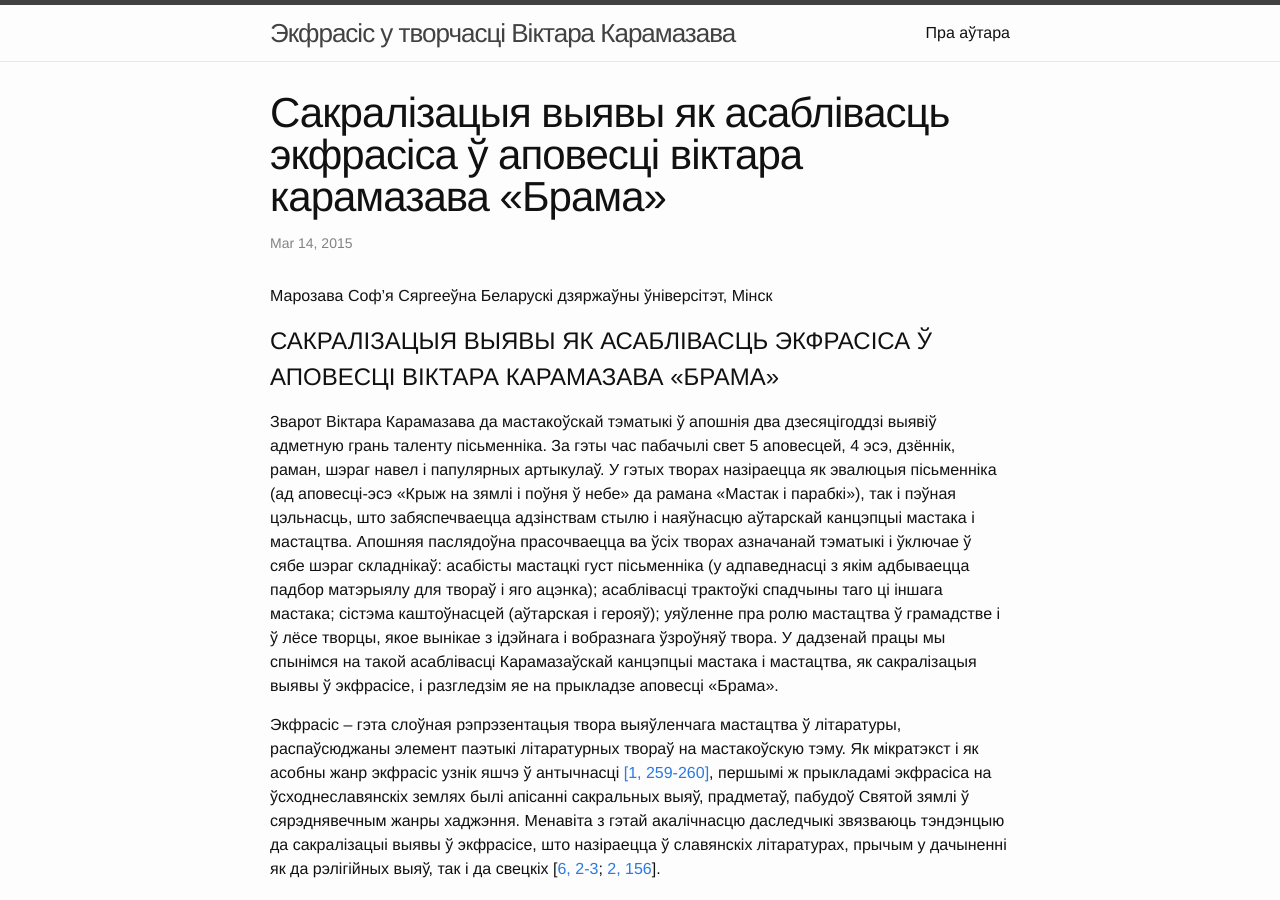
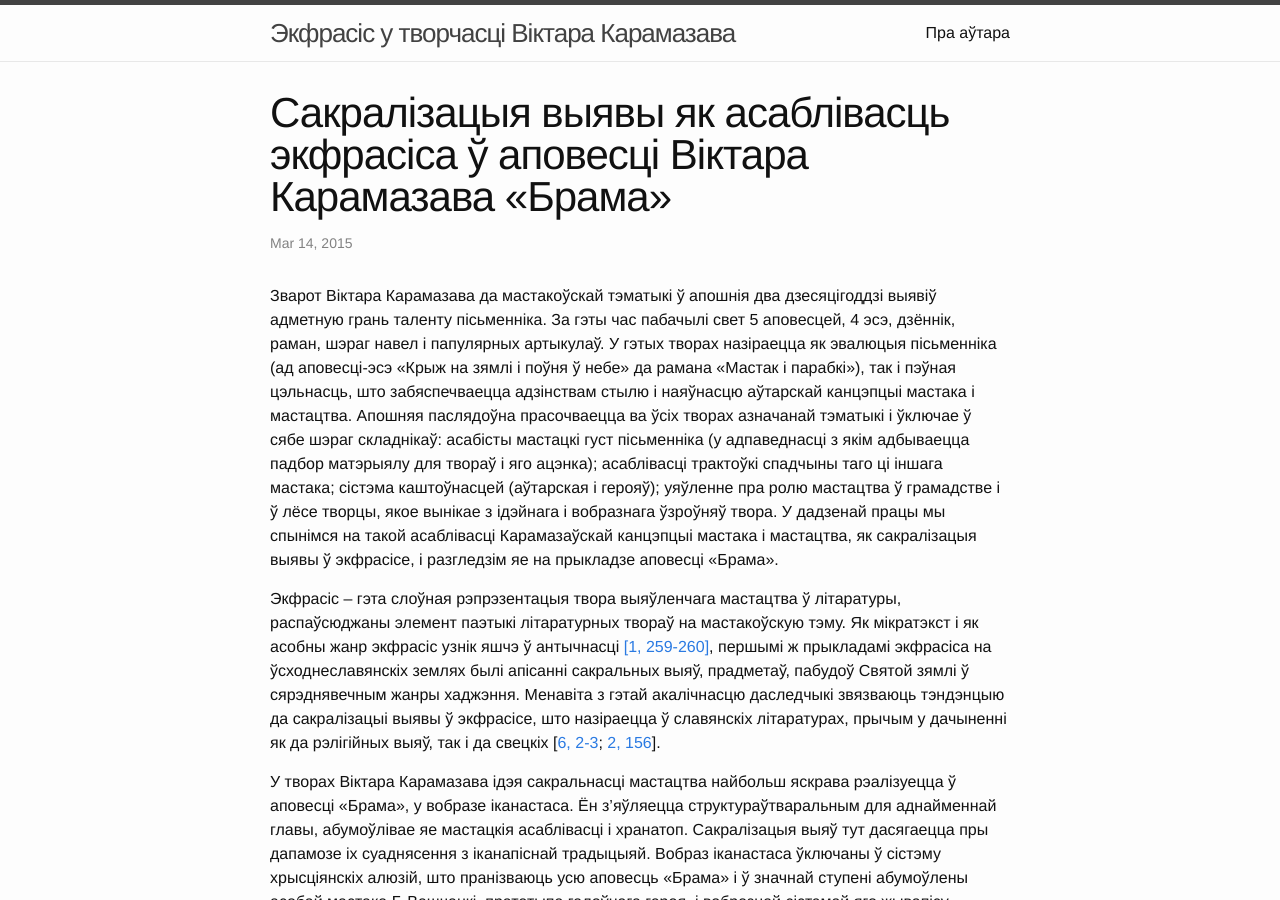
Before and after one commit to mkozhukh/ekfrasis, a Jekyll site: the page built from _posts/2015-03-14-sakralizacia.md, in a window 1280 px wide and 900 px high. Built offline with Jekyll 4.4.1, drawn with Linux system fonts in a browser that asks for light colours.

Commit message:
Update 2015-03-14-sakralizacia.md

```diff
--- a/_posts/2015-03-14-sakralizacia.md
+++ b/_posts/2015-03-14-sakralizacia.md
@@ -1,15 +1,10 @@
 ---
 layout: post
-title:  "Сакралізацыя выявы як асаблівасць экфрасіса ў аповесці віктара карамазава «Брама» "
+title:  "Сакралізацыя выявы як асаблівасць экфрасіса ў аповесці Віктара Карамазава «Брама» "
 date:   2015-03-14 03:38:00
 categories: Экфразіс Карамазаў
 ---
 
-Марозава Соф'я Сяргееўна
-Беларускі дзяржаўны ўніверсітэт, Мінск
-
-САКРАЛІЗАЦЫЯ ВЫЯВЫ ЯК АСАБЛІВАСЦЬ ЭКФРАСІСА Ў АПОВЕСЦІ ВІКТАРА КАРАМАЗАВА «БРАМА»
-====
 
 Зварот Віктара Карамазава да мастакоўскай тэматыкі ў апошнія два дзесяцігоддзі выявіў адметную грань таленту пісьменніка. За гэты час пабачылі свет 5 аповесцей, 4 эсэ, дзённік, раман, шэраг навел і папулярных артыкулаў. У гэтых творах назіраецца як эвалюцыя пісьменніка (ад аповесці-эсэ «Крыж на зямлі і поўня ў небе» да рамана «Мастак і парабкі»), так і пэўная цэльнасць, што забяспечваецца адзінствам стылю і наяўнасцю аўтарскай канцэпцыі мастака і мастацтва. Апошняя паслядоўна прасочваецца ва ўсіх творах азначанай тэматыкі і ўключае ў сябе шэраг складнікаў: асабісты мастацкі густ пісьменніка (у адпаведнасці з якім адбываецца падбор матэрыялу для твораў і яго  ацэнка); асаблівасці трактоўкі спадчыны таго ці іншага мастака; сістэма каштоўнасцей (аўтарская і герояў); уяўленне пра ролю мастацтва ў грамадстве і ў лёсе творцы, якое вынікае з ідэйнага і вобразнага ўзроўняў твора. У дадзенай працы мы спынімся на такой асаблівасці Карамазаўскай канцэпцыі мастака і мастацтва, як сакралізацыя выявы ў экфрасісе, і разгледзім яе на прыкладзе аповесці «Брама».
 
```
